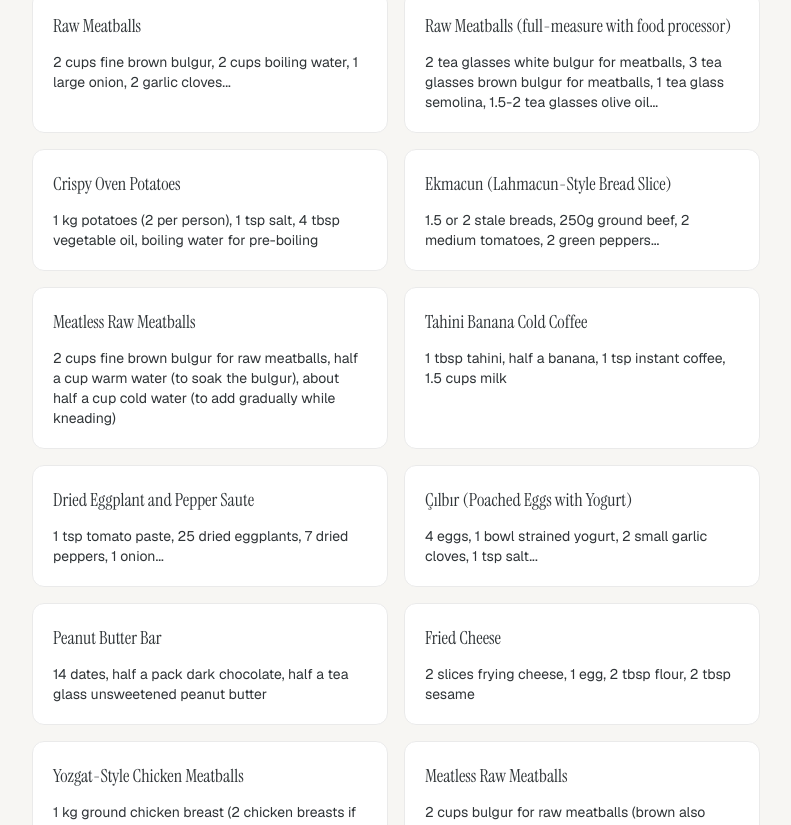
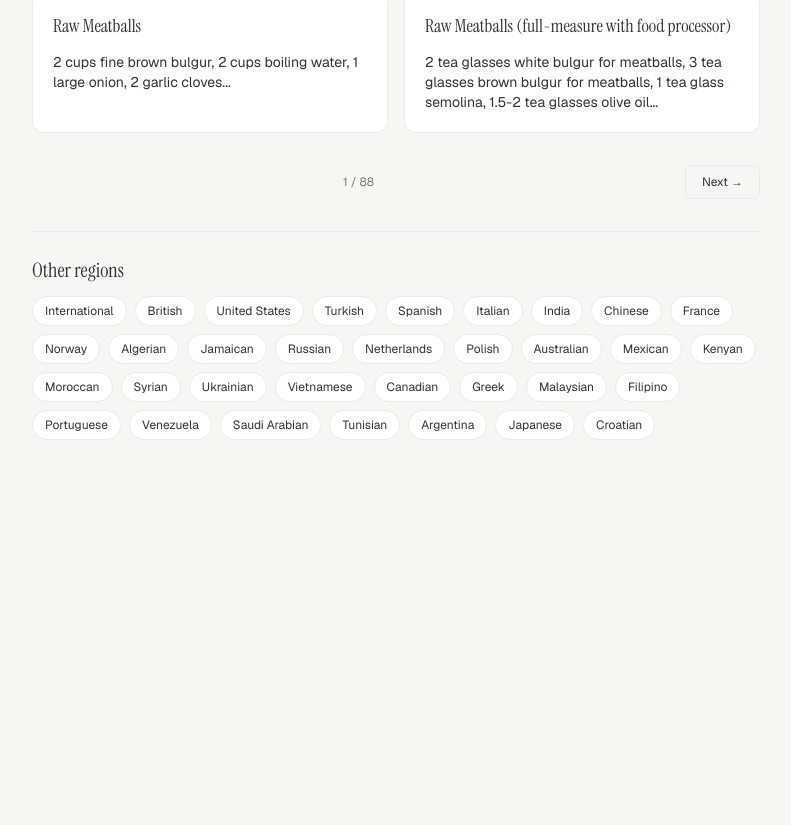
Before and after one commit to TechnoBytee/foody, a Next.js app: page /en/bolge/turkey in a window 1280 px wide. Shown: the part 1875-2700 px from the top of the page, without its empty margins (244-1035 px from the left). After the commit the page ends 2363 px from the top, so only its background shows below. Built offline with nearby package versions, Linux system fonts and the light colour scheme.

Commit message:
perf(listings): paginate recipe lists and skip empty category-area routes

```diff
--- a/src/app/[locale]/bolge/[slug]/page.tsx
+++ b/src/app/[locale]/bolge/[slug]/page.tsx
@@ -5,19 +5,30 @@ import { recipesByArea, areas } from "@/data/recipes";
 import { getMessages, Locale } from "@/i18n";
 import RecipeCards from "@/components/RecipeCards";
 import RouteSkeleton from "@/components/RouteSkeleton";
+import Pagination from "@/components/Pagination";
+import { paginate } from "@/lib/paginate";
 
 type PageParams = { locale: Locale; slug: string };
+type PageQuery = { sayfa?: string };
 
 export function generateStaticParams() {
   return areas.map((a) => ({ slug: a.slug }));
 }
 
-async function AreaContent({ params }: { params: Promise<PageParams> }) {
+async function AreaContent({
+  params,
+  searchParams,
+}: {
+  params: Promise<PageParams>;
+  searchParams: Promise<PageQuery>;
+}) {
   const { locale, slug } = await params;
+  const { sayfa } = await searchParams;
   const area = areas.find((a) => a.slug === slug);
   if (!area) notFound();
   const messages = getMessages(locale);
   const list = recipesByArea(slug);
+  const view = paginate(list, Number(sayfa));
 
   return (
     <main className="mx-auto flex w-full max-w-3xl flex-col gap-8 px-5 py-12">
@@ -30,7 +41,13 @@ async function AreaContent({ params }: { params: Promise<PageParams> }) {
           {list.length} {messages.recipeCount}
         </p>
       </div>
-      <RecipeCards recipes={list} locale={locale} />
+      <RecipeCards recipes={view.items} locale={locale} />
+      <Pagination
+        basePath={`/${locale}/bolge/${slug}`}
+        page={view.page}
+        totalPages={view.totalPages}
+        locale={locale}
+      />
       <section className="flex flex-col gap-3 border-t border-[#EAEAEA] pt-6">
         <h2 className="font-serif text-xl">{messages.otherAreas}</h2>
         <div className="flex flex-wrap gap-2">
@@ -51,10 +68,16 @@ async function AreaContent({ params }: { params: Promise<PageParams> }) {
   );
 }
 
-export default function AreaPage({ params }: { params: Promise<PageParams> }) {
+export default function AreaPage({
+  params,
+  searchParams,
+}: {
+  params: Promise<PageParams>;
+  searchParams: Promise<PageQuery>;
+}) {
   return (
     <Suspense fallback={<RouteSkeleton />}>
-      <AreaContent params={params} />
+      <AreaContent params={params} searchParams={searchParams} />
     </Suspense>
   );
 }
--- a/src/app/[locale]/kategori/[slug]/[area]/page.tsx
+++ b/src/app/[locale]/kategori/[slug]/[area]/page.tsx
@@ -5,20 +5,33 @@ import { allCuisines, recipesByCuisineAndArea, areas } from "@/data/recipes";
 import { getMessages, Locale } from "@/i18n";
 import RecipeCards from "@/components/RecipeCards";
 import RouteSkeleton from "@/components/RouteSkeleton";
+import Pagination from "@/components/Pagination";
+import { paginate } from "@/lib/paginate";
 
 type PageParams = { locale: Locale; slug: string; area: string };
+type PageQuery = { sayfa?: string };
 
 export function generateStaticParams() {
-  return allCuisines.flatMap((c) => areas.map((a) => ({ slug: c.slug, area: a.slug })));
+  return allCuisines
+    .flatMap((c) => areas.map((a) => ({ slug: c.slug, area: a.slug })))
+    .filter(({ slug, area }) => recipesByCuisineAndArea(slug, area).length > 0);
 }
 
-async function CuisineAreaContent({ params }: { params: Promise<PageParams> }) {
+async function CuisineAreaContent({
+  params,
+  searchParams,
+}: {
+  params: Promise<PageParams>;
+  searchParams: Promise<PageQuery>;
+}) {
   const { locale, slug, area } = await params;
+  const { sayfa } = await searchParams;
   const cuisine = allCuisines.find((c) => c.slug === slug);
   const areaData = areas.find((a) => a.slug === area);
   if (!cuisine || !areaData) notFound();
   const messages = getMessages(locale);
   const list = recipesByCuisineAndArea(slug, area);
+  const view = paginate(list, Number(sayfa));
 
   return (
     <main className="mx-auto flex w-full max-w-3xl flex-col gap-8 px-5 py-12">
@@ -39,15 +52,27 @@ async function CuisineAreaContent({ params }: { params: Promise<PageParams> }) {
           {list.length} {messages.recipeCount}
         </p>
       </div>
-      <RecipeCards recipes={list} locale={locale} />
+      <RecipeCards recipes={view.items} locale={locale} />
+      <Pagination
+        basePath={`/${locale}/kategori/${slug}/${area}`}
+        page={view.page}
+        totalPages={view.totalPages}
+        locale={locale}
+      />
     </main>
   );
 }
 
-export default function CuisineAreaPage({ params }: { params: Promise<PageParams> }) {
+export default function CuisineAreaPage({
+  params,
+  searchParams,
+}: {
+  params: Promise<PageParams>;
+  searchParams: Promise<PageQuery>;
+}) {
   return (
     <Suspense fallback={<RouteSkeleton />}>
-      <CuisineAreaContent params={params} />
+      <CuisineAreaContent params={params} searchParams={searchParams} />
     </Suspense>
   );
 }
--- a/src/app/[locale]/kategori/[slug]/page.tsx
+++ b/src/app/[locale]/kategori/[slug]/page.tsx
@@ -5,19 +5,30 @@ import { allCuisines, recipesByCuisine, areas } from "@/data/recipes";
 import { getMessages, Locale } from "@/i18n";
 import RecipeCards from "@/components/RecipeCards";
 import RouteSkeleton from "@/components/RouteSkeleton";
+import Pagination from "@/components/Pagination";
+import { paginate } from "@/lib/paginate";
 
 type PageParams = { locale: Locale; slug: string };
+type PageQuery = { sayfa?: string };
 
 export function generateStaticParams() {
   return allCuisines.map((c) => ({ slug: c.slug }));
 }
 
-async function CuisineContent({ params }: { params: Promise<PageParams> }) {
+async function CuisineContent({
+  params,
+  searchParams,
+}: {
+  params: Promise<PageParams>;
+  searchParams: Promise<PageQuery>;
+}) {
   const { locale, slug } = await params;
+  const { sayfa } = await searchParams;
   const cuisine = allCuisines.find((c) => c.slug === slug);
   if (!cuisine) notFound();
   const messages = getMessages(locale);
   const list = recipesByCuisine(slug);
+  const view = paginate(list, Number(sayfa));
 
   return (
     <main className="mx-auto flex w-full max-w-3xl flex-col gap-8 px-5 py-12">
@@ -46,15 +57,27 @@ async function CuisineContent({ params }: { params: Promise<PageParams> }) {
         </div>
       </section>
 
-      <RecipeCards recipes={list} locale={locale} />
+      <RecipeCards recipes={view.items} locale={locale} />
+      <Pagination
+        basePath={`/${locale}/kategori/${slug}`}
+        page={view.page}
+        totalPages={view.totalPages}
+        locale={locale}
+      />
     </main>
   );
 }
 
-export default function CuisinePage({ params }: { params: Promise<PageParams> }) {
+export default function CuisinePage({
+  params,
+  searchParams,
+}: {
+  params: Promise<PageParams>;
+  searchParams: Promise<PageQuery>;
+}) {
   return (
     <Suspense fallback={<RouteSkeleton />}>
-      <CuisineContent params={params} />
+      <CuisineContent params={params} searchParams={searchParams} />
     </Suspense>
   );
 }
--- /dev/null
+++ b/src/components/Pagination.tsx
@@ -0,0 +1,42 @@
+import Link from "next/link";
+import { getMessages, Locale } from "@/i18n";
+
+// ?sayfa=n ile sunucu tarafında sayfalama; istemciye ek veri gönderilmez.
+export default function Pagination({
+  basePath,
+  page,
+  totalPages,
+  locale,
+}: {
+  basePath: string;
+  page: number;
+  totalPages: number;
+  locale: Locale;
+}) {
+  if (totalPages <= 1) return null;
+  const m = getMessages(locale);
+  const linkClass =
+    "rounded-md border border-[#EAEAEA] px-4 py-2 text-xs transition hover:border-[#C9C9C9] hover:bg-[#F7F6F3]";
+
+  return (
+    <nav aria-label="Pagination" className="flex items-center justify-between gap-3">
+      {page > 1 ? (
+        <Link href={`${basePath}?sayfa=${page - 1}`} className={linkClass}>
+          ← {m.previousPage}
+        </Link>
+      ) : (
+        <span />
+      )}
+      <span className="text-xs text-[#787774]">
+        {page} / {totalPages}
+      </span>
+      {page < totalPages ? (
+        <Link href={`${basePath}?sayfa=${page + 1}`} className={linkClass}>
+          {m.nextPage} →
+        </Link>
+      ) : (
+        <span />
+      )}
+    </nav>
+  );
+}
--- a/src/components/RecipeCards.tsx
+++ b/src/components/RecipeCards.tsx
@@ -18,7 +18,7 @@ export default function RecipeCards({
         <Link
           key={r.id}
           href={`/${locale}/tarif/${r.id}`}
-          style={{ animationDelay: `${i * 50}ms`, animationFillMode: "both" }}
+          style={{ animationDelay: `${Math.min(i, 8) * 50}ms`, animationFillMode: "both" }}
           className="animate-chip-in block overflow-hidden rounded-xl border border-[#EAEAEA] bg-white transition hover:-translate-y-0.5 hover:border-[#C9C9C9]"
         >
           {r.image && (
--- a/src/i18n/en.json
+++ b/src/i18n/en.json
@@ -53,6 +53,8 @@
     "recipeCount":  "recipes",
     "kcal":  "kcal",
     "showMore":  "Show more",
+    "previousPage":  "Previous",
+    "nextPage":  "Next",
     "switchLanguage":  "Switch language",
     "signInTitle":  "Sign In",
     "email":  "Email",
--- a/src/i18n/tr.json
+++ b/src/i18n/tr.json
@@ -53,6 +53,8 @@
     "recipeCount":  "tarif",
     "kcal":  "kcal",
     "showMore":  "Daha fazla göster",
+    "previousPage":  "Önceki",
+    "nextPage":  "Sonraki",
     "switchLanguage":  "Dili değiştir",
     "signInTitle":  "Giriş Yap",
     "email":  "E-posta",
--- /dev/null
+++ b/src/lib/paginate.ts
@@ -0,0 +1,13 @@
+// Liste sayfaları için saf dilimleme; sayfa numarası 1 tabanlı ve sınırlıdır.
+export function paginate<T>(items: T[], requestedPage: number, size = 24) {
+  const totalPages = Math.max(1, Math.ceil(items.length / size));
+  const parsed = Number.isFinite(requestedPage) ? Math.trunc(requestedPage) : 1;
+  const page = Math.min(totalPages, Math.max(1, parsed));
+  return {
+    items: items.slice((page - 1) * size, page * size),
+    page,
+    totalPages,
+    hasPrev: page > 1,
+    hasNext: page < totalPages,
+  };
+}
```
Also changed, not shown: 1 other file (tests, documents, lock files or other folders).
